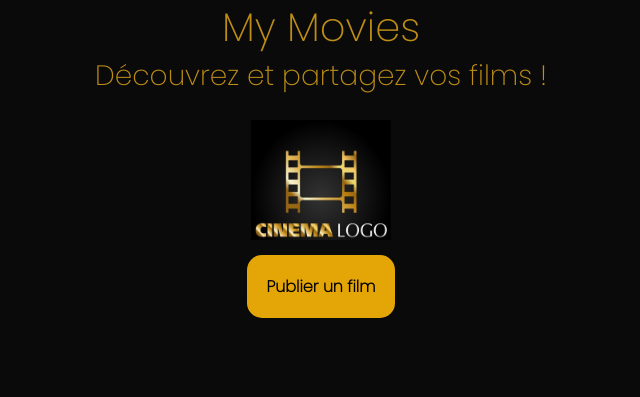
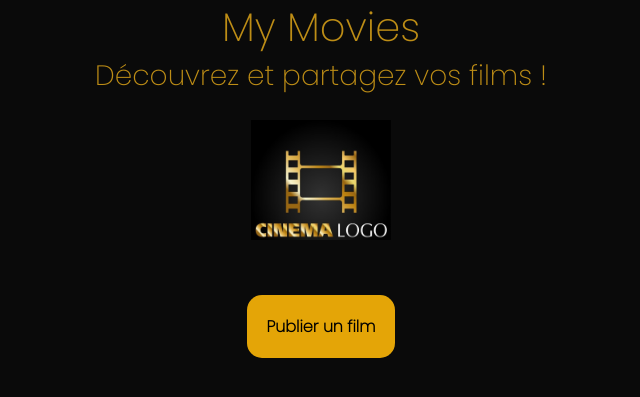
Before and after one commit to Amand04/MyMovies-, a PHP site: page / in a window 1280 px wide. Shown: the part 67-464 px from the top of the page, without its empty margins (319-959 px from the left). Run offline with PHP 8.4, Linux system fonts and the light colour scheme; data that the repository does not hold is empty.

Commit message:
f commit

```diff
--- a/index.php
+++ b/index.php
@@ -31,7 +31,7 @@ $films = $manager->getAll();
 
   <?php endforeach ?>
 </div>
-<div class="btn warning m-2">
+<div class="btn warning m-5">
   <a class="button-publier" href="createFilm.php">Publier un film</a>
 </div>
 
```
